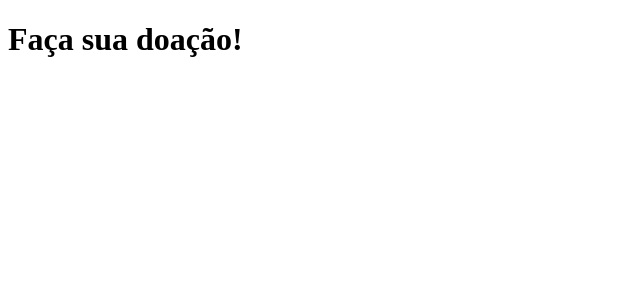
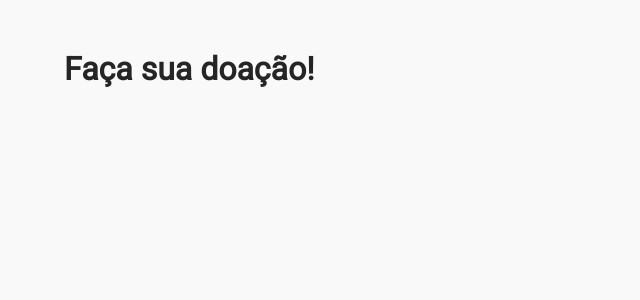
Before and after one commit to gabrieIbarboza/Anjos-da-Rua-Website, a React (Vite) app: page /Doe in a window 1280 px wide. Shown: the top 300 px of the page, without its empty margins (0-640 px from the left). Built offline with nearby package versions, Linux system fonts and the light colour scheme.

Commit message:
create sass structure

```diff
--- a/src/components/DefaultPage/DefaultPage.jsx
+++ b/src/components/DefaultPage/DefaultPage.jsx
@@ -1,4 +1,5 @@
 import React from "react";
+import "./DefaultPage.scss";
 
 export default function DefaultPage( {children} ) {
     return (
--- /dev/null
+++ b/src/components/DefaultPage/DefaultPage.scss
@@ -0,0 +1 @@
+@import '../../sassStyles/global';
--- /dev/null
+++ b/src/sassStyles/_global.scss
@@ -0,0 +1,24 @@
+@import 'variables';
+
+@import url("https://fonts.googleapis.com/css?family=Roboto&display=swap");
+
+* {
+    box-sizing: border-box;
+    margin: 0;
+    padding: 0;
+}
+
+body {
+    font-family: 'Roboto';
+}
+
+main {
+    background-color: $primary-color;
+    color: $text-color;
+    flex: 1;
+    min-height: 80vh;
+    padding-top: 50px;
+    padding-left: 5%;
+    padding-right: 5%;
+    width: 100vw;
+}
--- /dev/null
+++ b/src/sassStyles/_variables.scss
@@ -0,0 +1,28 @@
+// Screen sizes
+$screen-sm: 576px;
+$screen-md: 768px;
+$screen-lg: 992px;
+$screen-xl: 1200px;
+$screen-xxl: 1300px;
+$screen-full: 1400px;
+
+// Colors
+$primary-color: #F9F9F9;
+$secondary-color: #3FB9E5;
+
+$text-color: #252525;
+$text-light-color: #D9D9D9;
+$accent-color: #3FB9E5;
+$accent2-color: #E6B26D;
+
+$logo1_color: #96C11F;
+$logo2_color: #7F1450;
+$logo3_color: #A2185B;
+$logo4_color: #D60B52;
+$logo5_color: #E61873;
+$logo6_color: #F39200;
+$logo7_color: #F9B233;
+$logo8_color: #3AAA35;
+$logo9_color: #12A19A;
+$logo10_color: #3EB9B1;
+$logo11_color: #68C8ED;
```
Also changed, not shown: src/sassStyles/_animations.scss (added), src/sassStyles/_functions.scss (added), src/sassStyles/_mixins.scss (added), src/sassStyles/_typography.scss (added).
